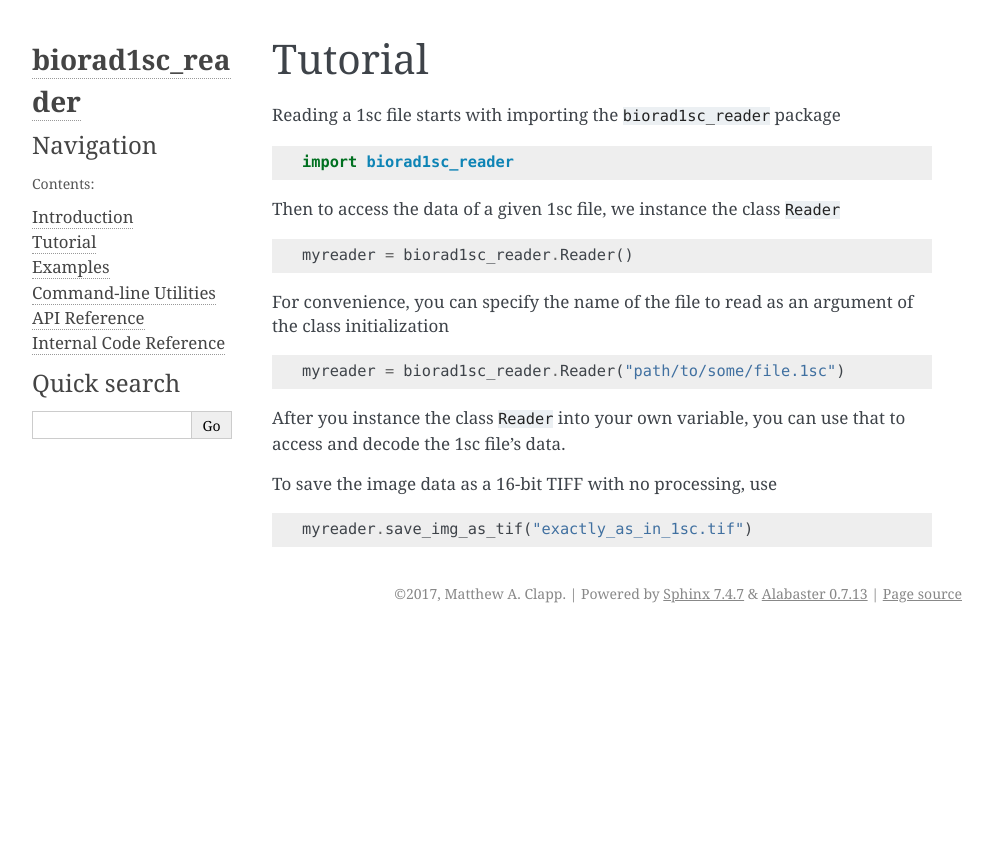
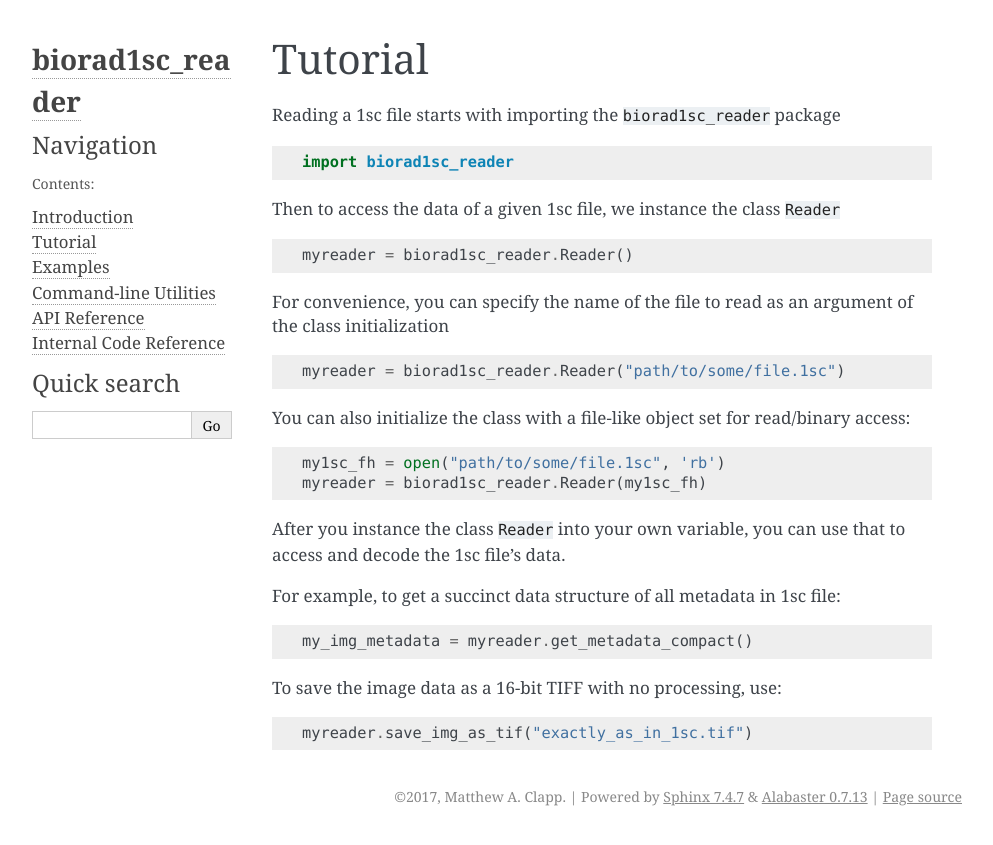
Before and after one commit to itsayellow/biorad1sc_reader, a Sphinx documentation site: the page built from docs/tutorial.rst, in a window 1280 px wide. Shown: the top 845 px of the page, without its empty margins (148-1141 px from the left). Built offline with Sphinx 7.4.7, drawn with Linux system fonts in a browser that asks for light colours.

```diff
--- a/docs/tutorial.rst
+++ b/docs/tutorial.rst
@@ -20,10 +20,24 @@ of the class initialization
 
     myreader = biorad1sc_reader.Reader("path/to/some/file.1sc")
 
+You can also initialize the class with a file-like object set for read/binary
+access:
+
+.. code:: python
+
+    my1sc_fh = open("path/to/some/file.1sc", 'rb')
+    myreader = biorad1sc_reader.Reader(my1sc_fh)
+
 After you instance the class ``Reader`` into your own variable, you can use
 that to access and decode the 1sc file's data.
 
-To save the image data as a 16-bit TIFF with no processing, use
+For example, to get a succinct data structure of all metadata in 1sc file:
+
+.. code:: python
+
+    my_img_metadata = myreader.get_metadata_compact()
+
+To save the image data as a 16-bit TIFF with no processing, use:
 
 .. code:: python
 
```
Also changed, not shown: docs/examples.rst (+7 -1 lines).
